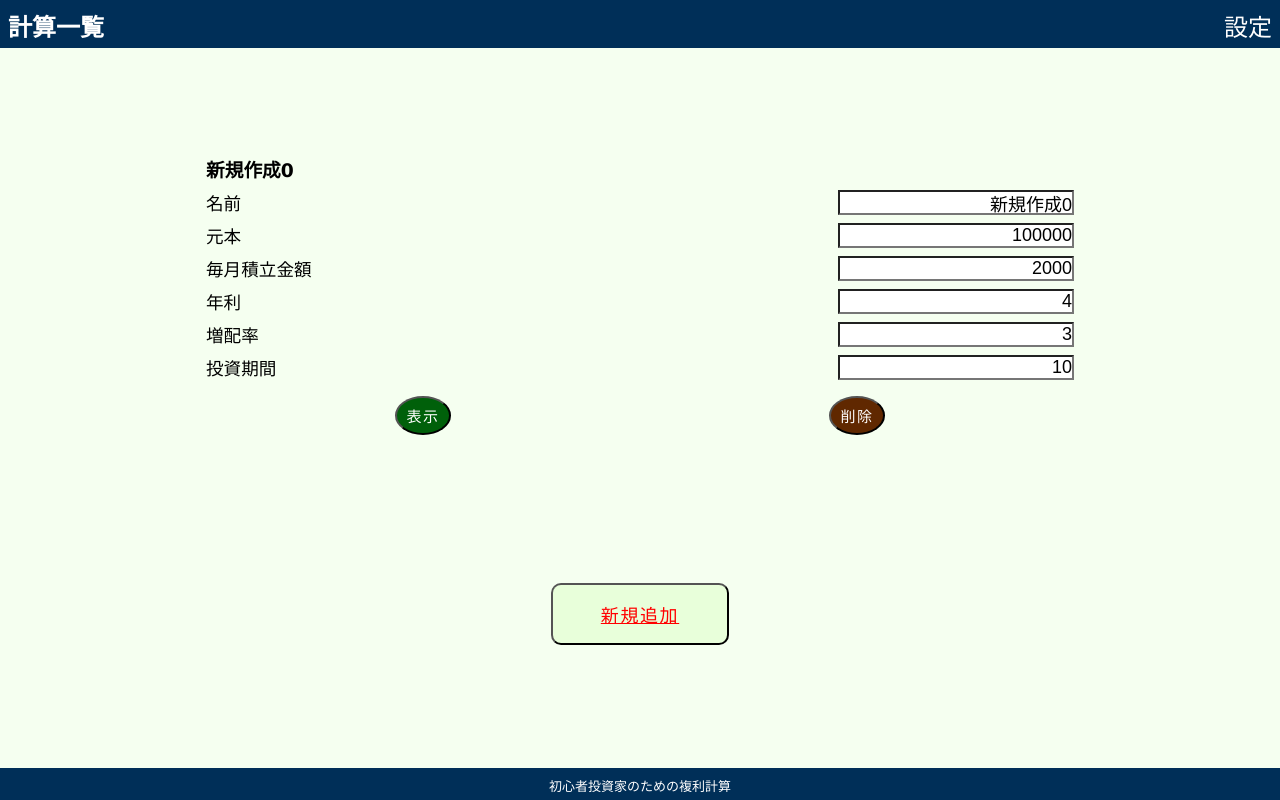
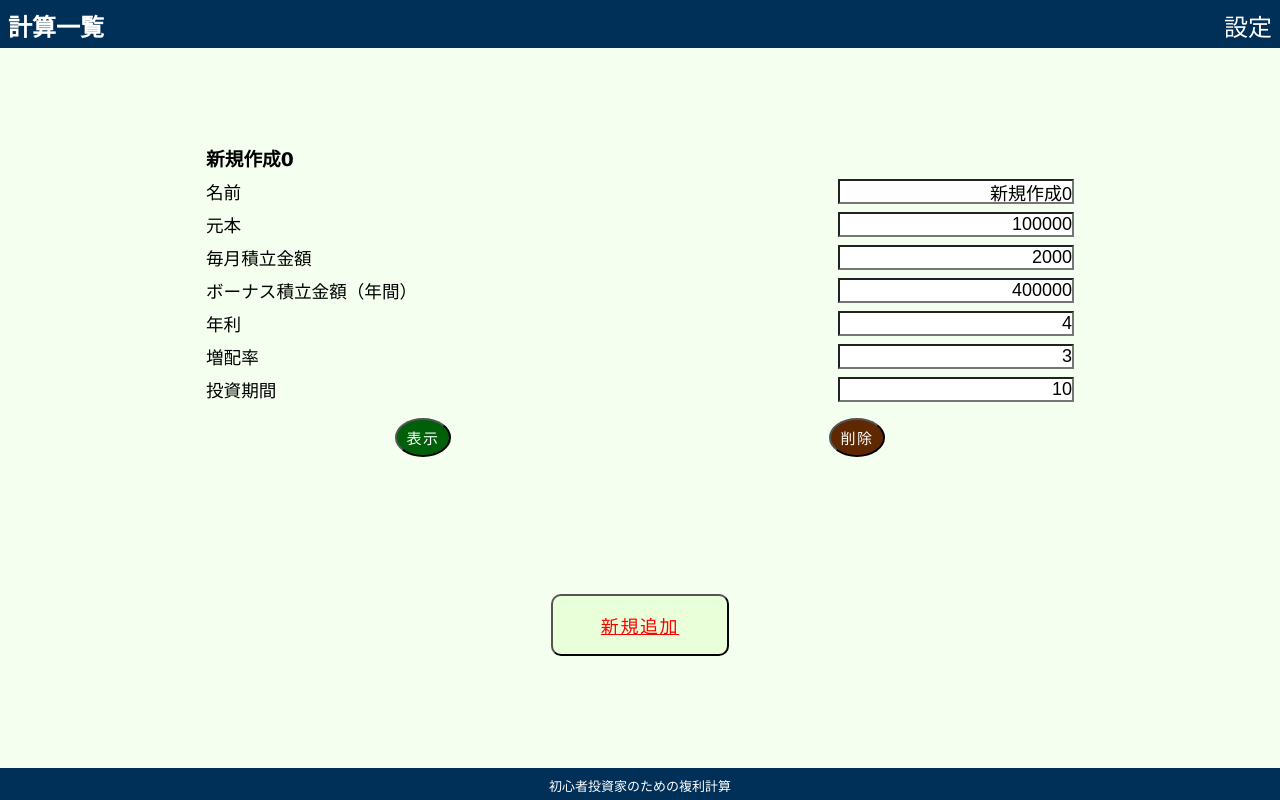
Before and after one commit to YoshidaReo/react-study-20230522, a Next.js app: page / in a window 1280 px wide. Both pictures are taken after a click on the button "新規追加". Built offline with nearby package versions, Linux system fonts and the light colour scheme.

Commit message:
⚡️ ボーナス積立を追加しました。

```diff
--- a/src/components/Main/Main.jsx
+++ b/src/components/Main/Main.jsx
@@ -31,6 +31,10 @@ export function Main() {
     principal: 100000,
     // 毎月積立金額
     monthlyMoney: 2000,
+    // 毎年ボーナス積立金額
+    bonusYearlyMoney: 400000,
+
+
     // 年利
     annualInterest: 4,
     // 増減配当率
@@ -44,6 +48,7 @@ export function Main() {
     // 表の有無
     detailBoolState: true,
     table: table,
+
 
     // 合計投資額
     totalInvestment: 0,
@@ -108,11 +113,11 @@ export function Main() {
 
 
           // 合計投資額
-          totalInvestmentResult = (totalInvestmentResult + Number(items.monthlyMoney) * 12);
+          totalInvestmentResult = (totalInvestmentResult + Number(items.monthlyMoney) * 12 + Number(items.bonusYearlyMoney));
 
 
           // 増配率は翌年以降に適用する（一年複利計算）。
-          finalAssetResult = (finalAssetResult + Number(items.monthlyMoney) * 12) * (1 + Number(items.annualInterest / 100) * (1 + Number(items.IncreaseDecreaseRate) * (i-1) / 100));
+          finalAssetResult = (finalAssetResult + Number(items.monthlyMoney) * 12 + Number(items.bonusYearlyMoney)) * (1 + Number(items.annualInterest / 100) * (1 + Number(items.IncreaseDecreaseRate) * (i-1) / 100));
 
           tableDate.push({...table,
             // id: items.id,
@@ -216,6 +221,10 @@ export function Main() {
                 <input className={classes.input} type="tel" name="monthlyMoney" value={items.monthlyMoney} onChange={(e) => handleChange(items, e.target)} />
               </div>
               <div className={classes.item}>
+                <p className={classes.p}>ボーナス積立金額（年間）</p>
+                <input className={classes.input} type="tel" name="bonusYearlyMoney" value={items.bonusYearlyMoney} onChange={(e) => handleChange(items, e.target)} />
+              </div>
+              <div className={classes.item}>
                 <p className={classes.p}>年利</p>
                 <input className={classes.input} type="tel" name="annualInterest" value={items.annualInterest} onChange={(e) => handleChange(items, e.target)} />
               </div>
--- a/src/components/Main/Main.module.css
+++ b/src/components/Main/Main.module.css
@@ -104,7 +104,7 @@
 
 .display {
   width: 100%;
-  min-height: 50vh;
+  min-height: 30vh;
   background-color: #eeffde;
 
 }
```
